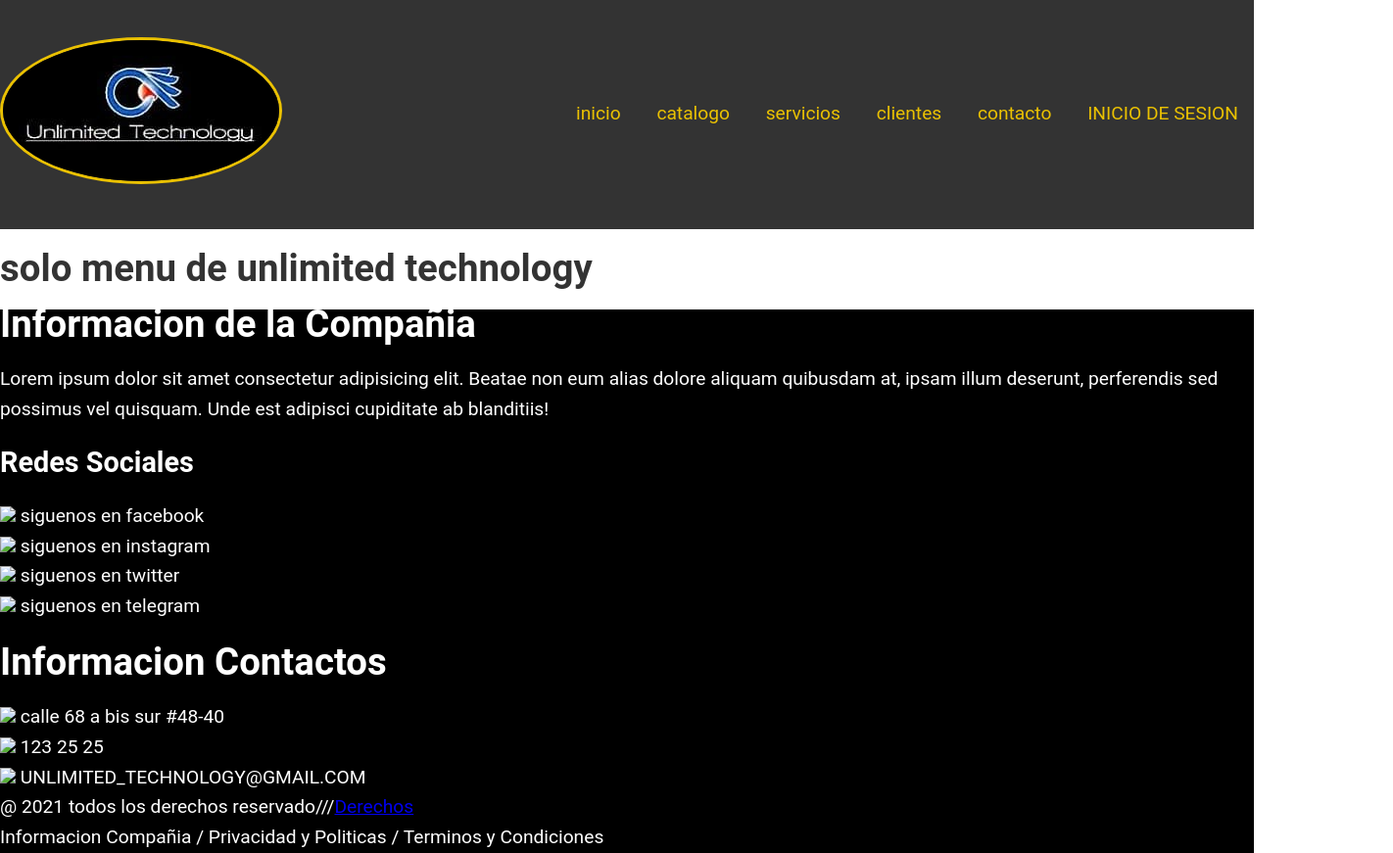
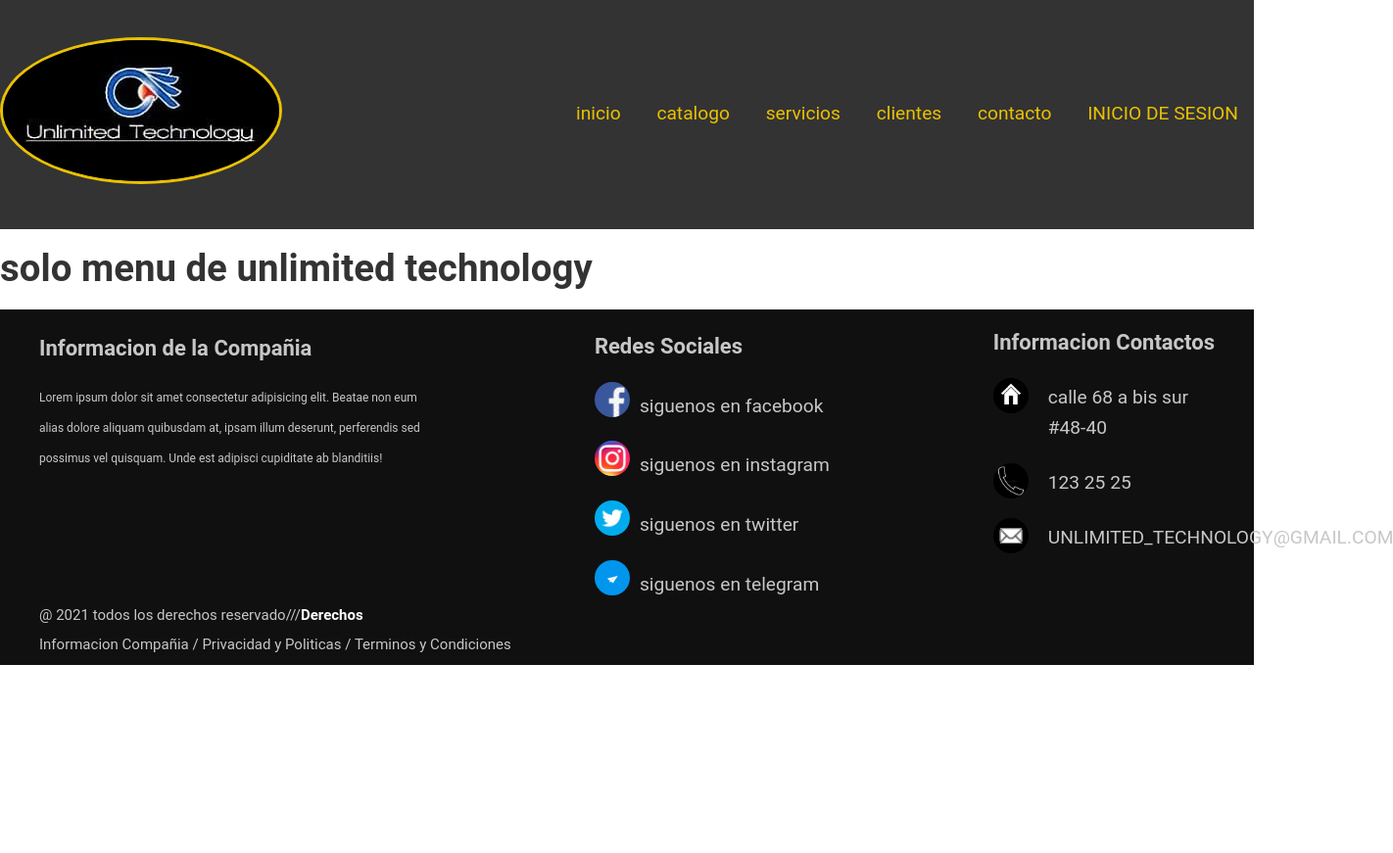
Before and after one commit to jairoa2011/proyecto-fenix, a plain HTML site: page index.html in a window 1280 px wide. Shown: the whole page at 98% size, 1422 px wide, since content can reach past the window. After the commit the page ends 800 px from the top, so only its background shows below. Drawn offline with Linux system fonts and the light colour scheme.

Commit message:
creacion del footer de la paginas

```diff
--- a/css/estilocss.css
+++ b/css/estilocss.css
@@ -54,6 +54,109 @@ background: #eac102;
 
 footer{
     width: 100%;
-    background: black;
+    background: #101010;
+    color: #c7c7c7;
+
+}
+.contenedordelfooter{
+    width: 100%;
+    max-width: 1200px;
+    margin: auto;
+    padding: 5px;
+
+}
+.container--footer{
+    display: flex;
+    justify-content: space-between;
+}
+.columna1{
+    max-width: 400px;
+}
+.columna1 h1{
+    font-size: 22px;
+    color: #c7c7c7;
+    margin-top: 20px;
+}
+.columna1 p{
+    font-size: 12px;
+    color: #c7c7c7;
+    margin-top: 20px;
+}
+.columna2{
+    max-width: 400px;
+}
+.columna2 h2{
+    font-size: 22px;
+}
+.columna2 .row{
+    margin-top: 20px;
+    display: flex;
+}
+.row img{
+    width: 36px;
+    height: 36px;
+    border-radius: 100%;
+}
+.row label{
+    margin-left: 10px;
+    margin-top: 10px;
+    color: #c7c7c7;
+}
+.columna3{
+    max-width: 400px;
+}
+.columna3 h1{
+    font-size: 22px;
+}
+.row2{
+    margin-top: 20px;
+    display: flex;
+
+}
+.row2 img{
+    width: 36px;
+    height: 36px;
+    border-radius: 100%;
+
+}
+.row2 label{
+    margin-left: 20px;
+    max-width: 150px;
+    margin-top: 5px;
+
+}
+.contenedor-pie-pagina{
+    width: 100%;
+    background: #101010;
+    font-size: 15px;
+
+}
+.piedepagina{
+    max-width: 1200px;
+    margin: auto;
+    display: flex;
+    justify-content:space-between;
+    padding: 20px;
+
+}
+.copyright{
+    color: #c7c7c7;
+}
+.copyright a{
+    text-decoration: none;
     color: white;
+    font-weight: bold;
 }
+
+@media screen and (max-width: 1100px){
+    .contenedordelfooter{
+        flex-wrap: wrap;
+    }
+@media screen and (max-width: 715px){
+
+    .columna2
+    .columna3{
+        margin-top: 40px;
+    }
+
+}
--- a/index.html
+++ b/index.html
@@ -26,7 +26,11 @@
     <h1>solo menu de unlimited technology</h1>
 
 
+
+
     <footer>
+        <div class="contenedordelfooter">
+
             <div class="container--footer">
                   <div class="columna1"><h1> Informacion de la Compañia</h1>
                        <p>
@@ -36,22 +40,22 @@
 
                   <div class="columna2"><h2>Redes Sociales</h2>
                 <div class="row">
-                    <img src="facebook">
+                    <img src="imagenes/facebook.jpg">
                     <label>siguenos en facebook</label>
 
                 </div>
                 <div class="row">
-                    <img src="instagram">
+                    <img src="imagenes/instagram.jpg">
                     <label>siguenos en instagram</label>
 
                 </div>
                 <div class="row">
-                    <img src="twitter">
+                    <img src="imagenes/twitter.jpg">
                     <label>siguenos en twitter</label>
 
                 </div>
                 <div class="row">
-                    <img src="telegram">
+                    <img src="imagenes/telegram.jpg">
                     <label>siguenos en telegram</label>
 
                 </div>
@@ -60,17 +64,17 @@
                   <div class="columna3">
                 <h1>Informacion Contactos</h1>
                 <div class="row2">
-                    <img src="icono de casita">
+                    <img src="imagenes/casita.jpg">
                     <label>calle 68 a bis sur #48-40</label>
 
                 </div>
                 <div class="row2">
-                    <img src="telefono">
+                    <img src="imagenes/telefono.jpg">
                     <label>123 25 25</label>
 
                 </div>
                 <div class="row2">
-                    <img src="cartica">
+                    <img src="imagenes/mail.jpg">
                     <label>UNLIMITED_TECHNOLOGY@GMAIL.COM</label>
 
                 </div>
@@ -79,16 +83,16 @@
 
 
                   </div>
+             </div>
+                  <div class="contenedor-pie-pagina">
+                      <div class="peidepagina">
+                  <div class="copyright"> @ 2021 todos los derechos reservado///<a href="colocar el enlace con la pagina de derechos">Derechos</a></div>
+                  <div class="politicas"><a>Informacion Compañia</a> / <a>Privacidad y Politicas</a> / <a>Terminos y Condiciones</a></div>
+                      </div>
 
-            <div class="contenedor-pie-pagina">
-                <div class="copyright"> @ 2021 todos los derechos reservado///<a href="colocar el enlace con la pagina de derechos">Derechos</a></div>
-                </div>
-                <div class="politicas">
-                    <a>Informacion Compañia</a> / <a>Privacidad y Politicas</a> / <a>Terminos y Condiciones</a>
 
 
                   </div>
-
 
         </div>
     </footer>
```
Also changed, not shown: imagenes/casita.jpg (added), imagenes/facebook.jpg (added), imagenes/instagram.jpg (added), imagenes/mail.jpg (added), imagenes/telefono.jpg (added), imagenes/telegram.jpg (added), imagenes/twitter.jpg (added). Lines whose indentation alone changed are shown as unchanged.
